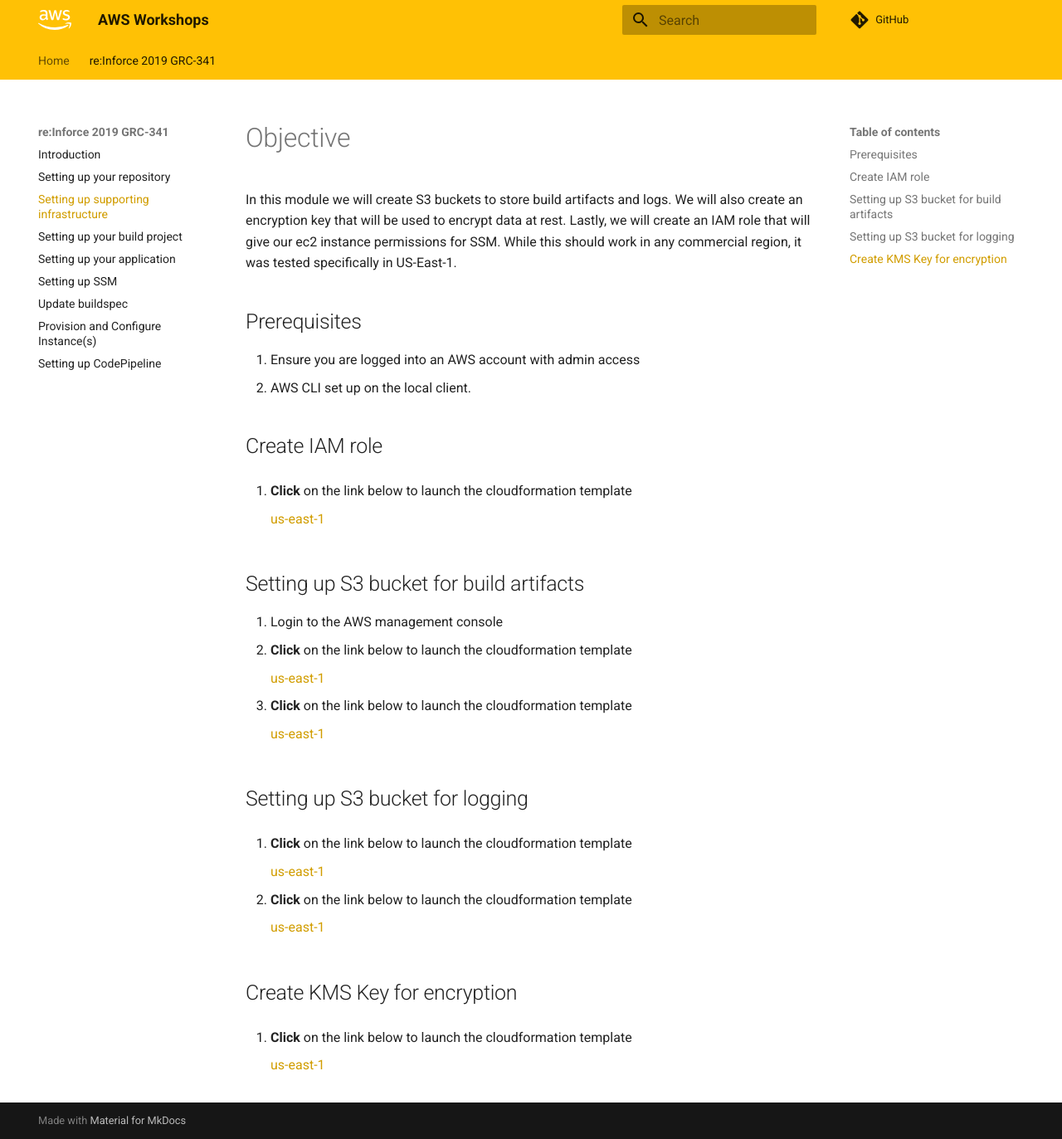
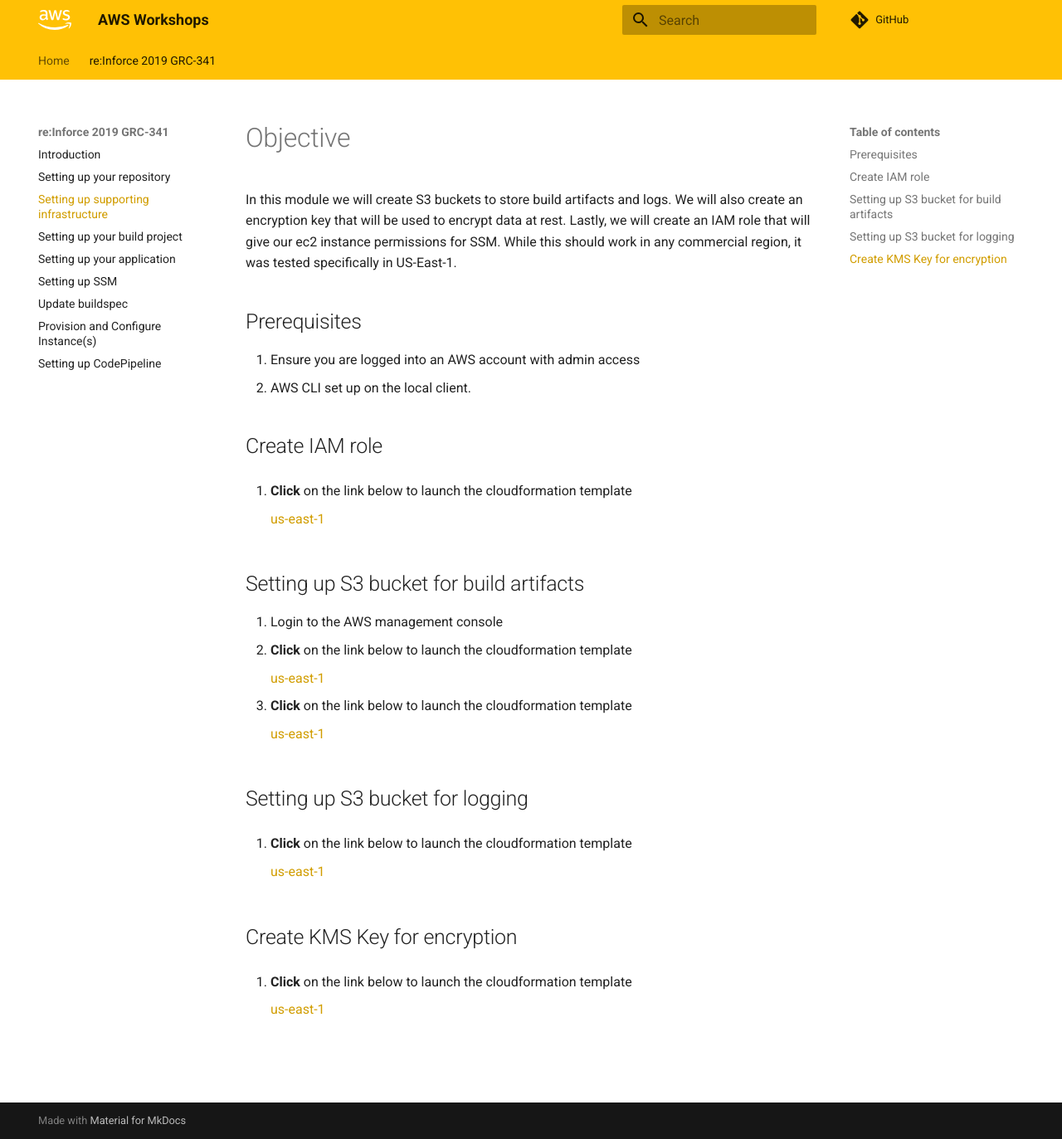
Before and after one commit to luistapia6-11/workshop, an MkDocs documentation site: the page built from docs/grc341/module-2.md, in a window 1280 px wide and 1373 px high. Shown: the whole window at 83% size. Built offline with MkDocs 1.6.1 and Material for MkDocs 9.7.7, drawn with Linux system fonts in a browser that asks for light colours; some web fonts are replaced; comment, search, counter and statistics services are not loaded.

Commit message:
removed bucket policy template for logging bucket

```diff
--- a/docs/grc341/module-2.md
+++ b/docs/grc341/module-2.md
@@ -29,10 +29,6 @@
 
     [us-east-1](https://console.aws.amazon.com/cloudformation/home?region=us-east-1#/stacks/new?stackName=reinforce-loggingbucket&templateURL=https://aws-reinforce-demo-grc341.s3.amazonaws.com/templates/logging_bucket.yml)
 
-2. **Click** on the link below to launch the cloudformation template
-
-    [us-east-1](https://console.aws.amazon.com/cloudformation/home?region=us-east-1#/stacks/new?stackName=reinforce-loggingbucket-policy&templateURL=https://aws-reinforce-demo-grc341.s3.amazonaws.com/templates/bucket-policy.yml)
-
 ## Create KMS Key for encryption
 
 1. **Click** on the link below to launch the cloudformation template
```
